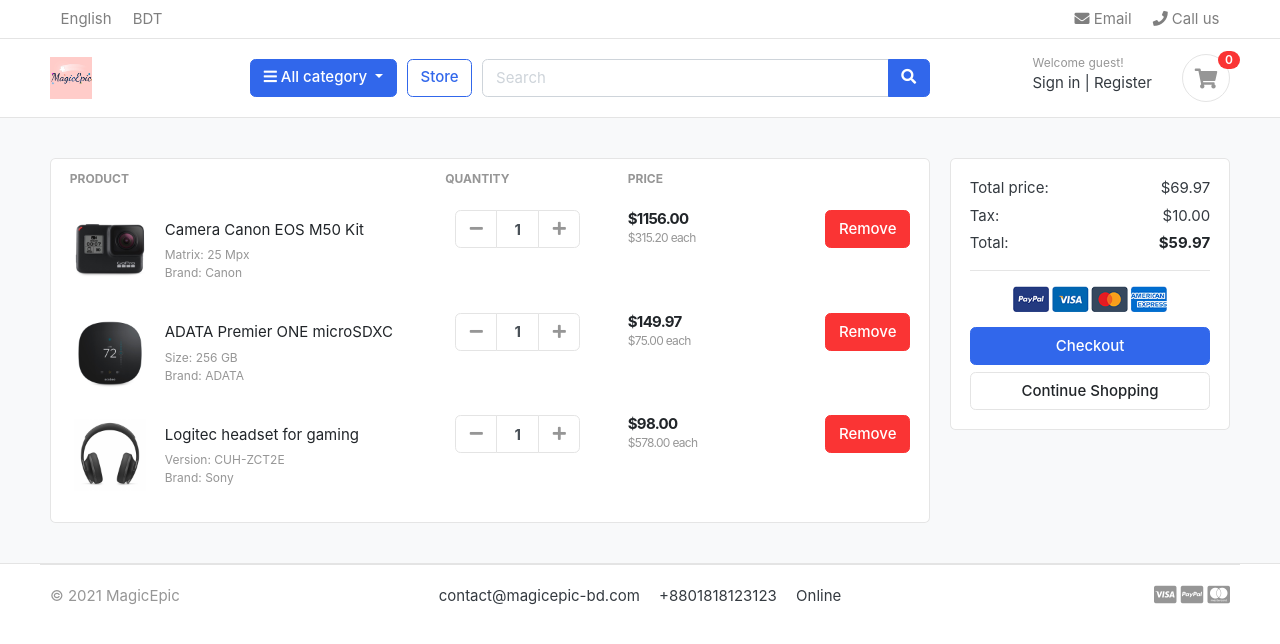
After one commit to lepotatoguy/magicepic, a Django app: template shop/templates/shop/cart.html in a window 1280 px wide. The commit adds this page. Shown: the top 644 px of the page. Run offline with Django 3.2, Linux system fonts and the light colour scheme; the template is opened without the code that fills it, so the values that code supplies are empty; some libraries are stand-ins or nearby versions; some web fonts are replaced.

Commit message:
creating cart, created product detail, store and context_processors

```diff
--- a/shop/admin.py
+++ b/shop/admin.py
@@ -27,3 +27,7 @@
 
 
 admin.site.register(Product, ProductAdmin)
+
+
+admin.site.register(Cart)
+admin.site.register(CartItem)
--- /dev/null
+++ b/shop/templates/shop/cart.html
@@ -0,0 +1,167 @@
+{% extends "shop/base.html" %}
+{% load static %}
+
+{% block content %}
+
+
+<section class="section-content padding-y bg">
+    <div class="container">
+
+    <!-- ============================ COMPONENT 1 ================================= -->
+
+    <div class="row">
+        <aside class="col-lg-9">
+    <div class="card">
+    <table class="table table-borderless table-shopping-cart">
+    <thead class="text-muted">
+    <tr class="small text-uppercase">
+      <th scope="col">Product</th>
+      <th scope="col" width="120">Quantity</th>
+      <th scope="col" width="120">Price</th>
+      <th scope="col" class="text-right" width="200"> </th>
+    </tr>
+    </thead>
+    <tbody>
+    <tr>
+        <td>
+            <figure class="itemside align-items-center">
+                <div class="aside"><img src="./images/items/11.jpg" class="img-sm"></div>
+                <figcaption class="info">
+                    <a href="#" class="title text-dark">Camera Canon EOS M50 Kit</a>
+                    <p class="text-muted small">Matrix: 25 Mpx <br> Brand: Canon</p>
+                </figcaption>
+            </figure>
+        </td>
+        <td>
+            <!-- col.// -->
+                        <div class="col">
+                            <div class="input-group input-spinner">
+                                <div class="input-group-prepend">
+                                <button class="btn btn-light" type="button" id="button-plus"> <i class="fa fa-minus"></i> </button>
+                                </div>
+                                <input type="text" class="form-control"  value="1">
+                                <div class="input-group-append">
+                                <button class="btn btn-light" type="button" id="button-minus"> <i class="fa fa-plus"></i> </button>
+                                </div>
+                            </div> <!-- input-group.// -->
+                        </div> <!-- col.// -->
+        </td>
+        <td>
+            <div class="price-wrap">
+                <var class="price">$1156.00</var>
+                <small class="text-muted"> $315.20 each </small>
+            </div> <!-- price-wrap .// -->
+        </td>
+        <td class="text-right">
+        <a href="" class="btn btn-danger"> Remove</a>
+        </td>
+    </tr>
+    <tr>
+        <td>
+            <figure class="itemside align-items-center">
+                <div class="aside"><img src="./images/items/10.jpg" class="img-sm"></div>
+                <figcaption class="info">
+                    <a href="#" class="title text-dark">ADATA Premier ONE microSDXC</a>
+                    <p class="text-muted small">Size: 256 GB  <br> Brand: ADATA </p>
+                </figcaption>
+            </figure>
+        </td>
+        <td>
+            <!-- col.// -->
+                        <div class="col">
+                            <div class="input-group input-spinner">
+                                <div class="input-group-prepend">
+                                <button class="btn btn-light" type="button" id="button-plus"> <i class="fa fa-minus"></i> </button>
+                                </div>
+                                <input type="text" class="form-control"  value="1">
+                                <div class="input-group-append">
+                                <button class="btn btn-light" type="button" id="button-minus"> <i class="fa fa-plus"></i> </button>
+                                </div>
+                            </div> <!-- input-group.// -->
+                        </div> <!-- col.// -->
+        </td>
+        <td>
+            <div class="price-wrap">
+                <var class="price">$149.97</var>
+                <small  class="text-muted"> $75.00 each </small>
+            </div> <!-- price-wrap .// -->
+        </td>
+        <td class="text-right">
+        <a href="" class="btn btn-danger"> Remove</a>
+        </td>
+    </tr>
+    <tr>
+        <td>
+            <figure class="itemside align-items-center">
+                <div class="aside"><img src="./images/items/9.jpg" class="img-sm"></div>
+                <figcaption class="info">
+                    <a href="#" class="title text-dark">Logitec headset for gaming</a>
+                    <p class="small text-muted">Version: CUH-ZCT2E  <br> Brand: Sony</p>
+                </figcaption>
+            </figure>
+        </td>
+        <td>
+            <!-- col.// -->
+                        <div class="col">
+                            <div class="input-group input-spinner">
+                                <div class="input-group-prepend">
+                                <button class="btn btn-light" type="button" id="button-plus"> <i class="fa fa-minus"></i> </button>
+                                </div>
+                                <input type="text" class="form-control"  value="1">
+                                <div class="input-group-append">
+                                <button class="btn btn-light" type="button" id="button-minus"> <i class="fa fa-plus"></i> </button>
+                                </div>
+                            </div> <!-- input-group.// -->
+                        </div> <!-- col.// -->
+        </td>
+        <td>
+            <div class="price-wrap">
+                <var class="price">$98.00</var>
+                <small class="text-muted"> $578.00 each</small>
+            </div> <!-- price-wrap .// -->
+        </td>
+        <td class="text-right">
+            <a href="" class="btn btn-danger"> Remove</a>
+        </td>
+    </tr>
+    </tbody>
+    </table>
+    </div> <!-- card.// -->
+
+        </aside> <!-- col.// -->
+        <aside class="col-lg-3">
+
+            <div class="card">
+            <div class="card-body">
+                <dl class="dlist-align">
+                  <dt>Total price:</dt>
+                  <dd class="text-right">$69.97</dd>
+                </dl>
+                <dl class="dlist-align">
+                  <dt>Tax:</dt>
+                  <dd class="text-right"> $10.00</dd>
+                </dl>
+                <dl class="dlist-align">
+                  <dt>Total:</dt>
+                  <dd class="text-right text-dark b"><strong>$59.97</strong></dd>
+                </dl>
+                <hr>
+                <p class="text-center mb-3">
+                    <img src="{% static 'shop/images/misc/payments.png' %}" height="26">
+                </p>
+                <a href="./place-order.html" class="btn btn-primary btn-block"> Checkout </a>
+                <a href="./store.html" class="btn btn-light btn-block">Continue Shopping</a>
+            </div> <!-- card-body.// -->
+            </div> <!-- card.// -->
+
+    </aside> <!-- col.// -->
+
+
+    </div> <!-- row.// -->
+    <!-- ============================ COMPONENT 1 END .// ================================= -->
+
+    </div> <!-- container .//  -->
+    </section>
+    <!-- ========================= SECTION CONTENT END// ========================= -->
+
+{% endblock %}
--- a/shop/templates/shop/includes/navbar.html
+++ b/shop/templates/shop/includes/navbar.html
@@ -60,6 +60,9 @@
                 <i class="fa fa-bars"></i> All category
               </button>
               <div class="dropdown-menu">
+                <a class="dropdown-item" href="{% url 'store' %}"
+                  >All Products
+                </a>
                 {% for category in links %}
                 <a class="dropdown-item" href="{{category.get_url}}"
                   >{{category.category_name}}
--- a/shop/templates/shop/index.html
+++ b/shop/templates/shop/index.html
@@ -28,9 +28,9 @@
 	{% for product in products %}
 	<div class="col-md-3">
 		<div class="card card-product-grid">
-			<a href="./product-detail.html" class="img-wrap"> <img src="{{product.image.url}}"> </a>
+			<a href="{{ product.get_url }}" class="img-wrap"> <img src="{{product.image.url}}"> </a>
 			<figcaption class="info-wrap">
-				<a href="./product-detail.html" class="title">{{product.product_name}}</a>
+				<a href="{{ product.get_url }}" class="title">{{product.product_name}}</a>
 				<div class="price mt-1">৳{{product.price}}</div> <!-- price-wrap.// -->
 			</figcaption>
 		</div>
--- a/shop/urls.py
+++ b/shop/urls.py
@@ -7,5 +7,7 @@
 urlpatterns = [
     path('', views.index, name='index'),
     path('store/', views.store, name='store'),
+    path('cart/', views.cart, name='cart'),
     path('store/<slug:category_slug>', views.store, name='products_by_category'),
+    path('store/<slug:category_slug>/<slug:product_slug>', views.product_detail, name='product_detail'),
 ] + static(settings.MEDIA_URL, document_root=settings.MEDIA_ROOT)
```
Also changed, not shown: shop/models.py (+19 -0 lines), shop/templates/shop/product_detail.html (added, +122 -0 lines), shop/templates/shop/store.html (+6 -9 lines), shop/views.py (+15 -0 lines), db.sqlite3, shop/migrations/0004_cart_cartitem.py (added), 1 other file.
